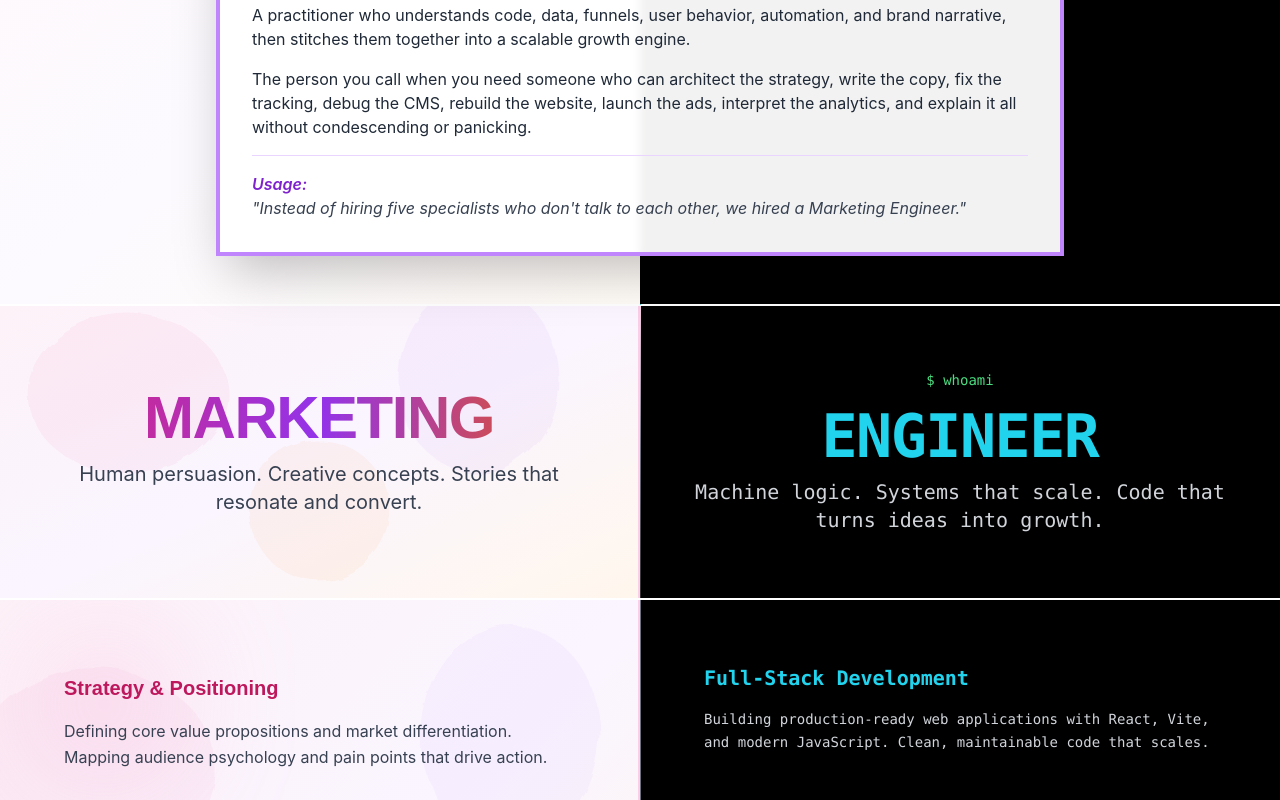
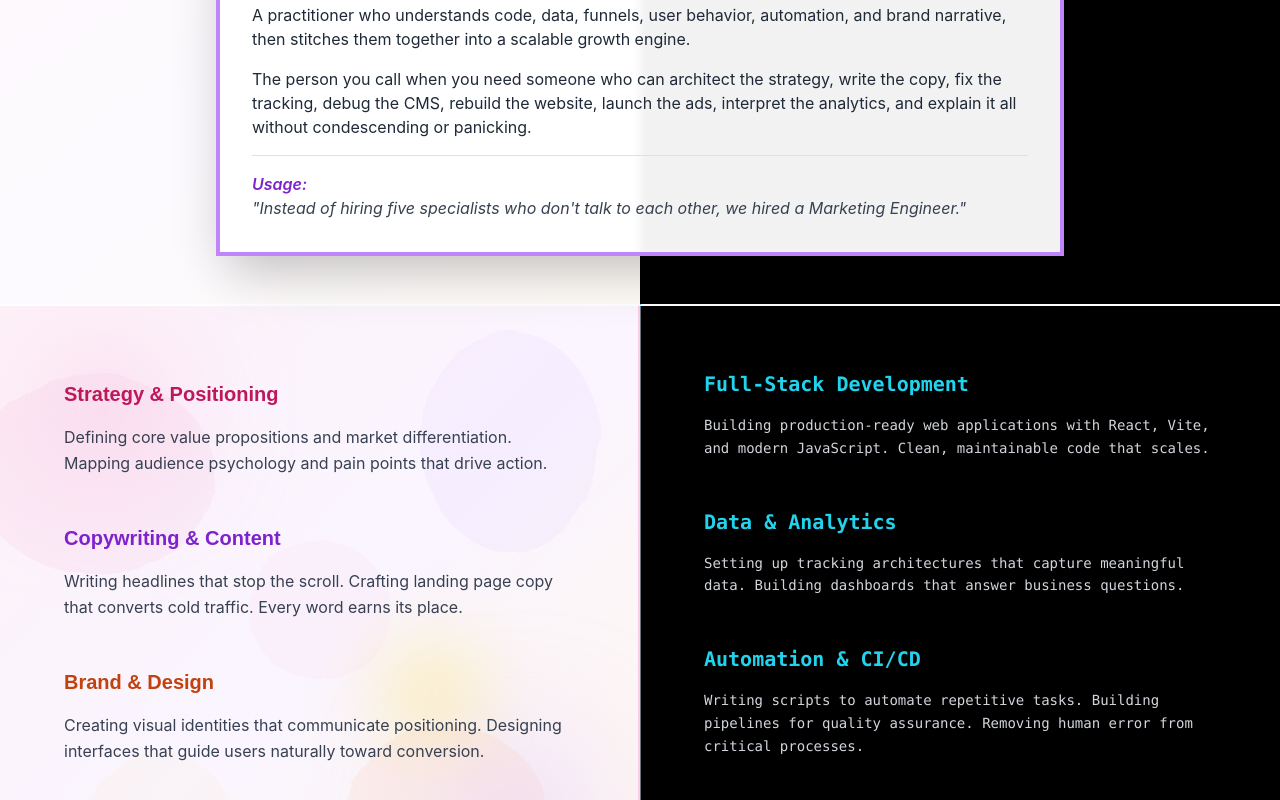
Before and after one commit to mrsnicoleahall/portfolio, a React (Vite) app: page / in a window 1280 px wide. Shown: the part 495-1295 px from the top of the page. Built offline with nearby package versions, Linux system fonts and the light colour scheme.

Commit message:
home revision

```diff
--- a/src/pages/Home.jsx
+++ b/src/pages/Home.jsx
@@ -97,52 +97,6 @@ const Home = () => {
               </div>
             </div>
           </div>
-        </div>
-
-        {/* Hero Section - Split Design */}
-        <div className="flex flex-col md:flex-row relative border-b-2 border-white/20">
-          {/* Creative Side - Left */}
-          <div className="w-full md:w-1/2 bg-gradient-to-br from-pink-50 via-purple-50 to-orange-50 text-gray-900 py-12 md:py-16 px-6 md:px-12 flex items-center justify-center relative overflow-hidden border-r-2 border-pink-200">
-            {/* Creative Background Pattern */}
-            <div className="absolute inset-0 opacity-20 pointer-events-none">
-              <svg className="absolute inset-0 w-full h-full" xmlns="http://www.w3.org/2000/svg">
-                <defs>
-                  <filter id="watercolor-hero">
-                    <feTurbulence type="fractalNoise" baseFrequency="0.02" numOctaves="4" result="noise"/>
-                    <feDisplacementMap in="SourceGraphic" in2="noise" scale="10" />
-                  </filter>
-                </defs>
-                <ellipse cx="20%" cy="30%" rx="100" ry="80" fill="#ec4899" opacity="0.3" filter="url(#watercolor-hero)" />
-                <ellipse cx="75%" cy="25%" rx="80" ry="95" fill="#a855f7" opacity="0.25" filter="url(#watercolor-hero)" />
-                <circle cx="50%" cy="70%" r="70" fill="#f97316" opacity="0.28" filter="url(#watercolor-hero)" />
-              </svg>
-            </div>
-
-            <div className="text-center relative z-10 max-w-2xl">
-              <h1 className="text-4xl md:text-5xl lg:text-6xl font-black tracking-tight uppercase mb-3 text-transparent bg-clip-text bg-gradient-to-r from-pink-600 via-purple-600 to-orange-600">
-                Marketing
-              </h1>
-              <p className="text-base md:text-lg lg:text-xl text-gray-700 leading-relaxed">
-                Human persuasion. Creative concepts. Stories that resonate and convert.
-              </p>
-            </div>
-          </div>
-
-          {/* Technical Side - Right */}
-          <div className="w-full md:w-1/2 bg-black text-white py-12 md:py-16 px-6 md:px-12 flex items-center justify-center relative">
-            <div className="text-center relative z-10 max-w-2xl">
-              <p className="text-green-400 font-mono text-sm mb-4">$ whoami</p>
-              <h1 className="text-4xl md:text-5xl lg:text-6xl font-black tracking-tight uppercase mb-3 text-cyan-400 font-mono">
-                Engineer
-              </h1>
-              <p className="text-base md:text-lg lg:text-xl text-gray-300 leading-relaxed font-mono">
-                Machine logic. Systems that scale. Code that turns ideas into growth.
-              </p>
-            </div>
-          </div>
-
-          {/* Center Line */}
-          <div className="hidden md:block absolute left-1/2 top-0 bottom-0 w-px bg-gradient-to-b from-pink-200 via-gray-500 to-white/20"></div>
         </div>
 
         {/* Split Section with Content from About */}
```
